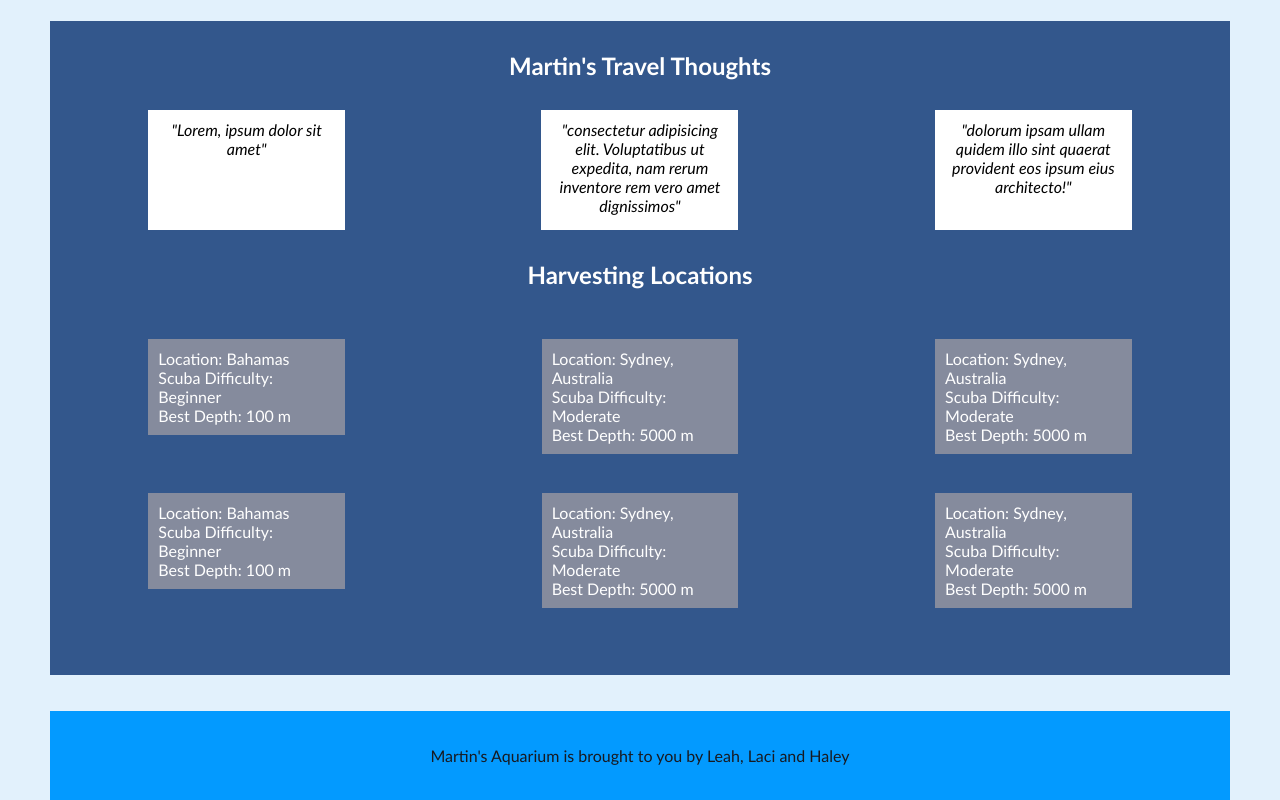
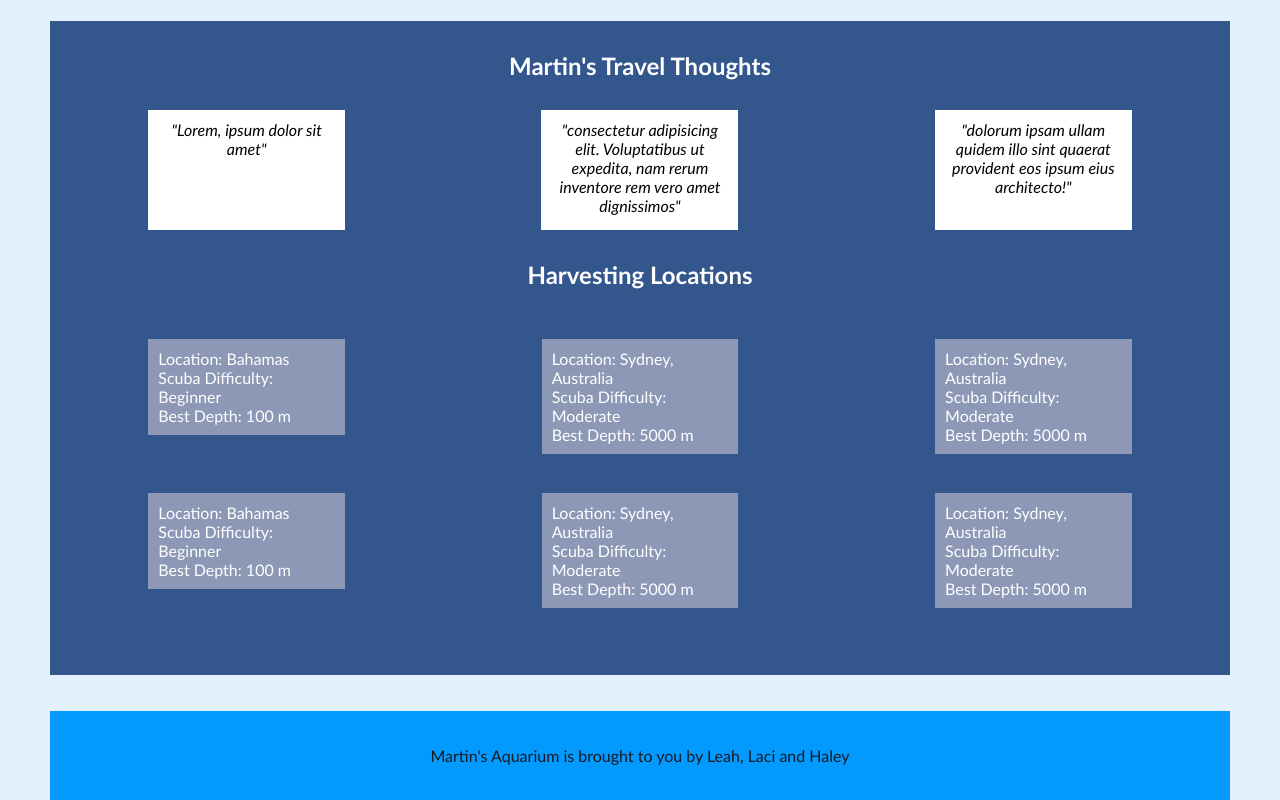
Before and after one commit to LeahDaniel/Martin-s-Aquarium, a plain HTML site: page index.html in a window 1280 px wide. Shown: the part 883-1683 px from the top of the page. Drawn offline with Linux system fonts and the light colour scheme.

Commit message:
change gray color

```diff
--- a/styles/harvest_locations.css
+++ b/styles/harvest_locations.css
@@ -12,7 +12,7 @@
 .harvest--locations ul {
     margin: 5% 25%;
     padding: 10px;
-    background-color: rgb(133, 139, 157);
+    background-color: rgb(140, 152, 182);
 }
 
 .harvest--locations li {
```
